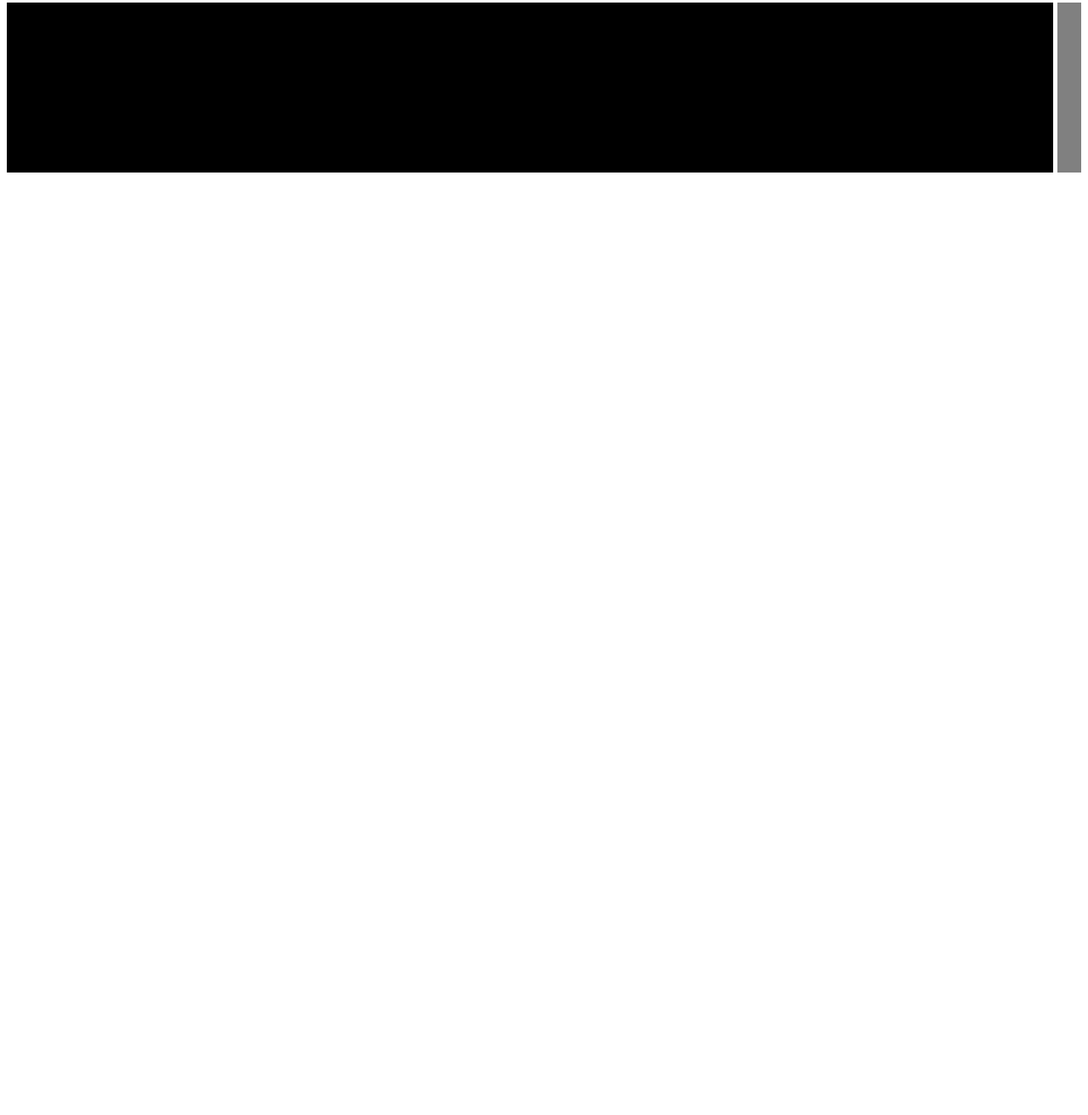
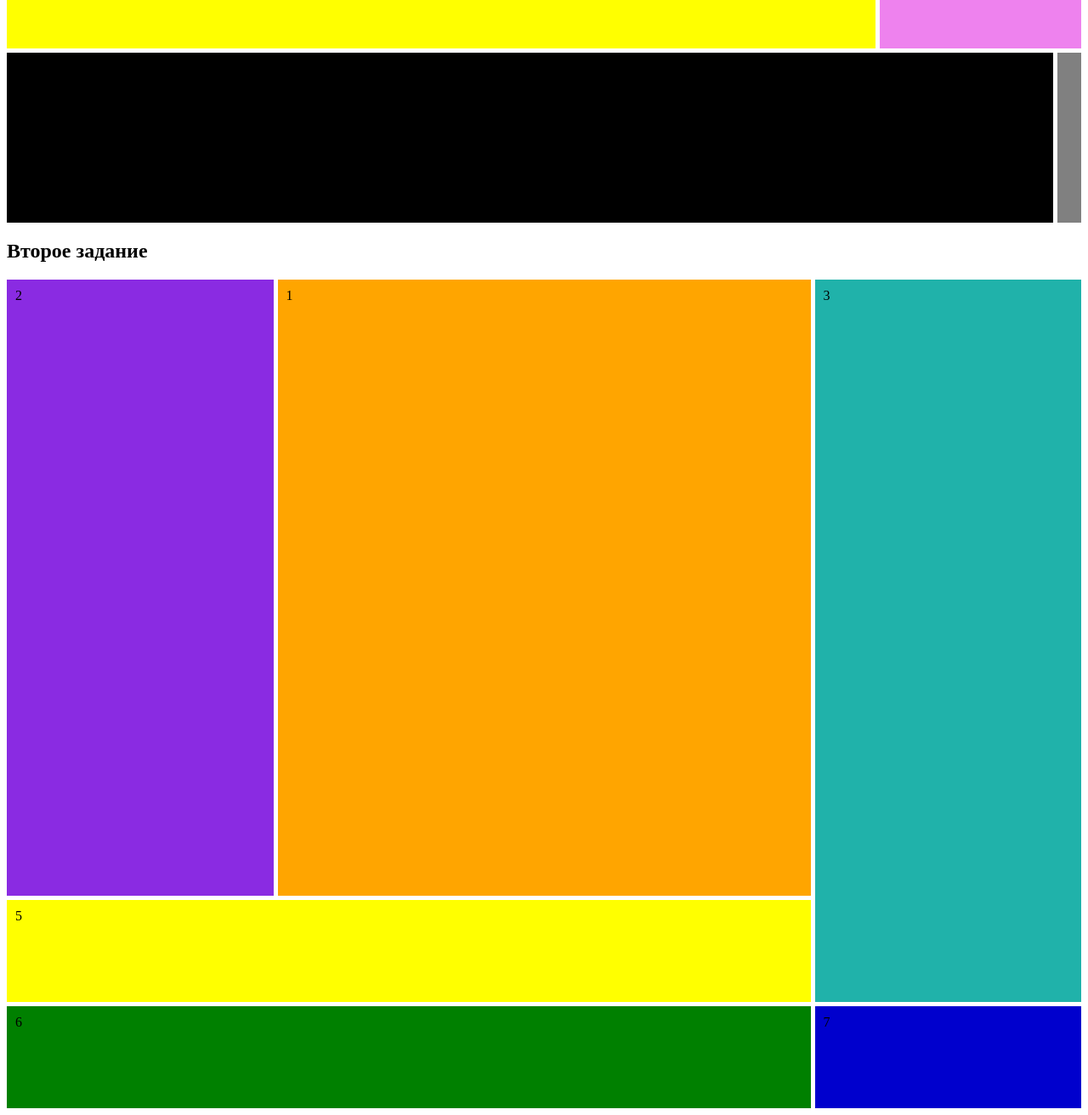
Before and after one commit to yuraaaaaa/HW11, a plain HTML site: page index.html in a window 1280 px wide. Shown: the part 558-1870 px from the top of the page at 85% size. Before the commit the page ends 800 px from the top, so only its background shows below. Drawn offline with Linux system fonts and the light colour scheme.

Commit message:
конец второго задания

```diff
--- a/css/main.css
+++ b/css/main.css
@@ -58,3 +58,108 @@
     background-color: gray;
     color: gray;
 }
+
+@media (min-width:506px) {
+    .second-container {
+        display:grid;
+        grid-template-columns: 2fr 1fr;
+        grid-template-rows: 3fr 3fr 1fr auto;
+        grid-gap: 5px;
+        /* Работает но коряво */
+        /* grid-template-areas: "b b b  c c"
+                             "b b b c c"
+                             "b b b c c"
+                             "a a a c c"
+                             "a a a c c"
+                             "a a a c c"
+                             "d d d c c"
+                             "d d d c c"
+                             "e e e f f"
+                             "e e e f f"; */
+    }
+
+    .grid {
+        padding: 10px;
+        min-height: 100px;
+    }
+
+    .first {
+        grid-column: 1 / 2;
+        grid-row: 2 / 3;
+        /* grid-area: a; */
+        background-color: orange;
+    }
+
+    .second {
+        grid-column: 1 / 2;
+        grid-row: 1 / 2;
+        /* grid-area: b; */
+        background-color: blueviolet;
+    }
+
+    .third {
+        grid-column: 2 / 3;
+        grid-row: 1 / 5;
+        /* grid-area: c; */
+        background-color: lightseagreen;
+    }
+
+    .fifth {
+        grid-column: 1 / 2;
+        grid-row: 3 / 4;
+        /* grid-area: d; */
+        background-color: yellow;
+    }
+
+    .sixth {
+        grid-column: 1 / 2;
+        grid-row: 5 / 6;
+        /* grid-area: e; */
+        background-color: green;
+    }
+
+    .seventh {
+        grid-column: 2 / 3;
+        grid-row: 5 / 6;
+        /* grid-area: f; */
+        background-color: mediumblue;
+    }
+}
+
+@media (min-width:807px) {
+    .second-container{
+        display: grid;
+        grid-template-columns: 1fr 2fr 1fr;
+        grid-template-rows: 3fr 3fr 1fr auto;
+        grid-gap: 5px;
+    }
+
+    .second {
+        grid-column: 1 / 2;
+        grid-row: 1 / 3;
+    }
+
+    .first {
+        grid-column: 2 / 3;
+        grid-row: 1 / 3;
+    }
+
+    .third {
+        grid-column: 3 / 4;
+        grid-row: 1 / 4;
+    }
+
+    .fifth {
+        grid-column: 1 / 3;
+        grid-row: 3 / 4;
+    }
+
+    .sixth {
+        grid-column: 1 / 3;
+        grid-row: 4 / 5;
+    }
+
+    .seventh {
+        grid-column: 3 / 4;
+        grid-row: 4 / 5;
+}
--- a/index.html
+++ b/index.html
@@ -8,6 +8,8 @@
         <title>HW11</title>
     </head>
     <body>
+        <section>
+            <h2>Первое задание</h2>
             <div class="container">
                 <div class="item green"></div>
                 <div class="item blue"></div>
@@ -16,5 +18,18 @@
                 <div class="item black"></div>
                 <div class="item gray">gray</div>
             </div>
+        </section>
+        <section>
+            <h2>Второе задание</h2>
+            <div class="second-container">
+                <div class="grid first">1</div>
+                <div class="grid second">2</div>
+                <div class="grid third">3</div>
+                <div class="grid fifth">5</div>
+                <div class="grid sixth">6</div>
+                <div class="grid seventh">7</div>
+            </div>
+        </section>
+
     </body>
 </html>
```
Lines whose indentation alone changed are shown as unchanged.
